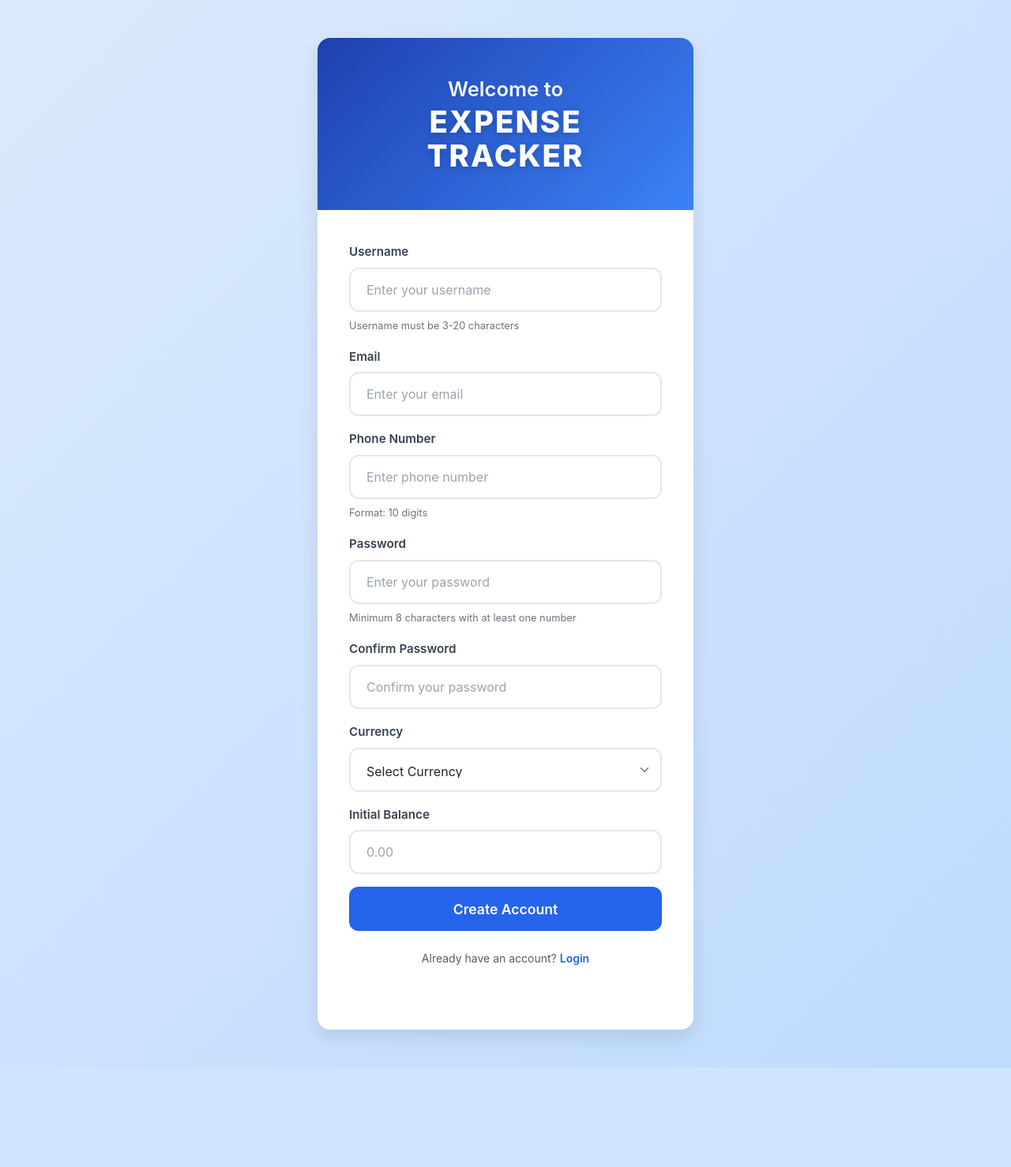
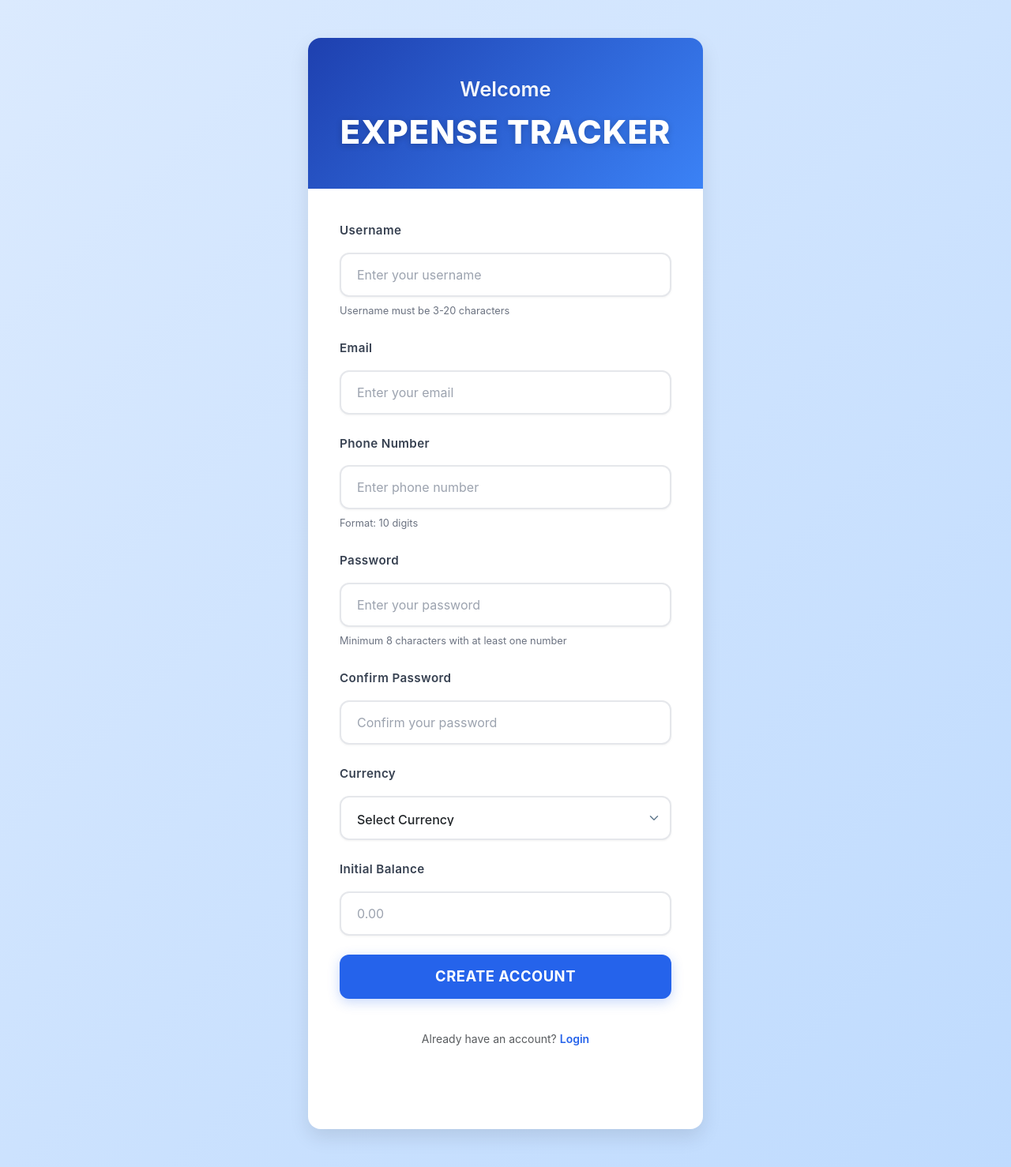
Before and after one commit to hetmewada0103/Expense-Tracker, a Flask app: page /signup in a window 1280 px wide. Shown: the whole page at 79% size. Before the commit the page ends 1352 px from the top, so only its background shows below. Run offline with Flask 3, Linux system fonts and the light colour scheme.

Commit message:
Update signup.html

```diff
--- a/templates/signup.html
+++ b/templates/signup.html
@@ -6,55 +6,58 @@
 <div class="login-wrapper">
     <div class="container py-5">
         <div class="row justify-content-center">
-            <div class="col-lg-5 col-md-6 col-12">
+            <!-- ✅ WIDER CARD: col-lg-6 like login -->
+            <div class="col-lg-6 col-md-7 col-12">
                 <!-- Signup Card -->
                 <div class="login-card">
-                    <!-- Header - TWO LINE TITLE -->
+                    <!-- Header - Welcome + SIDE BY SIDE "Expense Tracker" -->
                     <div class="login-header text-center py-5">
+                        <!-- ✅ WELCOME MESSAGE ADDED -->
+                        <h3 class="login-welcome mb-3">Welcome</h3>
                         <div class="login-title-wrapper">
-                            <h1 class="login-welcome">Welcome to</h1>
-                            <h2 class="login-tracker">EXPENSE TRACKER</h2>
+                            <!-- ✅ SIDE BY SIDE: Expense + Tracker -->
+                            <h1 class="login-main-title">Expense Tracker</h1>
                         </div>
                     </div>
 
                     <!-- Form -->
                     <div class="login-form-container">
                         <form id="signupForm" novalidate>
-                            <div class="mb-3">
-                                <label for="username" class="form-label fw-semibold mb-2">Username</label>
+                            <div class="mb-4">
+                                <label for="username" class="form-label fw-semibold mb-3">Username</label>
                                 <input type="text" class="form-control login-input" id="username" name="username" placeholder="Enter your username" required>
                                 <div class="invalid-feedback"></div>
                                 <small class="form-text text-muted">Username must be 3-20 characters</small>
                             </div>
 
-                            <div class="mb-3">
-                                <label for="email" class="form-label fw-semibold mb-2">Email</label>
+                            <div class="mb-4">
+                                <label for="email" class="form-label fw-semibold mb-3">Email</label>
                                 <input type="email" class="form-control login-input" id="email" name="email" placeholder="Enter your email" required>
                                 <div class="invalid-feedback"></div>
                             </div>
 
-                            <div class="mb-3">
-                                <label for="phone" class="form-label fw-semibold mb-2">Phone Number</label>
+                            <div class="mb-4">
+                                <label for="phone" class="form-label fw-semibold mb-3">Phone Number</label>
                                 <input type="tel" class="form-control login-input" id="phone" name="phone" placeholder="Enter phone number" required>
                                 <div class="invalid-feedback"></div>
                                 <small class="form-text text-muted">Format: 10 digits</small>
                             </div>
 
-                            <div class="mb-3">
-                                <label for="password" class="form-label fw-semibold mb-2">Password</label>
+                            <div class="mb-4">
+                                <label for="password" class="form-label fw-semibold mb-3">Password</label>
                                 <input type="password" class="form-control login-input" id="password" name="password" placeholder="Enter your password" required>
                                 <div class="invalid-feedback"></div>
                                 <small class="form-text text-muted">Minimum 8 characters with at least one number</small>
                             </div>
 
-                            <div class="mb-3">
-                                <label for="confirmPassword" class="form-label fw-semibold mb-2">Confirm Password</label>
+                            <div class="mb-4">
+                                <label for="confirmPassword" class="form-label fw-semibold mb-3">Confirm Password</label>
                                 <input type="password" class="form-control login-input" id="confirmPassword" name="confirmPassword" placeholder="Confirm your password" required>
                                 <div class="invalid-feedback"></div>
                             </div>
 
-                            <div class="mb-3">
-                                <label for="currency" class="form-label fw-semibold mb-2">Currency</label>
+                            <div class="mb-4">
+                                <label for="currency" class="form-label fw-semibold mb-3">Currency</label>
                                 <select class="form-select login-select" id="currency" name="currency" required>
                                     <option value="">Select Currency</option>
                                     <option value="USD">USD ($)</option>
@@ -66,27 +69,27 @@
                                 <div class="invalid-feedback"></div>
                             </div>
 
-                            <div class="mb-3">
-                                <label for="balance" class="form-label fw-semibold mb-2">Initial Balance</label>
+                            <div class="mb-4">
+                                <label for="balance" class="form-label fw-semibold mb-3">Initial Balance</label>
                                 <input type="number" class="form-control login-input" id="balance" name="balance" step="0.01" min="0" placeholder="0.00" required>
                                 <div class="invalid-feedback"></div>
                             </div>
 
-                            <button type="submit" class="btn btn-primary w-100 login-submit-btn mb-3" id="signupBtn">
+                            <button type="submit" class="btn btn-primary w-100 login-submit-btn mb-4" id="signupBtn">
                                 <span class="btn-text">Create Account</span>
                                 <span class="spinner-border spinner-border-sm me-2 d-none" id="signupSpinner"></span>
                             </button>
                         </form>
 
                         <!-- Login Link -->
-                        <div class="text-center pt-2">
+                        <div class="text-center pt-3">
                             <p class="text-muted mb-0 small">
                                 Already have an account? <a href="{{ url_for('login') }}" class="text-primary fw-semibold text-decoration-none create-account-link">Login</a>
                             </p>
                         </div>
 
                         <!-- Messages -->
-                        <div id="signupMessage" class="mt-3 message-alert"></div>
+                        <div id="signupMessage" class="mt-4 message-alert"></div>
                     </div>
                 </div>
             </div>
@@ -101,6 +104,8 @@
     --blue-primary: linear-gradient(135deg, #1e40af 0%, #3b82f6 100%);
     --blue-light: linear-gradient(135deg, #dbeafe 0%, #bfdbfe 100%);
     --primary-blue: #2563eb;
+    --success-green: #10b981;
+    --danger-red: #ef4444;
     --shadow: 0 10px 25px rgba(0,0,0,0.1);
     --border-radius: 16px;
 }
@@ -114,54 +119,56 @@ body {
     min-height: 100vh;
 }
 
-/* Login Card - ABSOLUTELY NO BORDERS */
+/* Login Card */
 .login-card {
     background: white;
     border-radius: var(--border-radius);
     box-shadow: var(--shadow);
     overflow: hidden;
     border: none !important;
-    border-left: none !important;
-    border-right: none !important;
+    max-width: 500px;  /* ✅ WIDER like login */
+    margin: 0 auto;
 }
 
-/* TWO LINE HEADER */
+/* Header - Welcome + Side-by-side */
 .login-header {
     background: var(--blue-primary);
     color: white;
-    padding: 3.5rem 2.5rem 3rem;
-}
-
-.login-title-wrapper {
-    display: flex;
-    flex-direction: column;
-    align-items: center;
-    gap: 0.25rem;
+    padding: 3.5rem 2.5rem 2.5rem;
 }
 
 .login-welcome {
     font-size: 1.6rem;
     font-weight: 600;
     color: rgba(255,255,255,0.95);
-    margin: 0;
+    margin: 0 0 1.5rem 0;
     line-height: 1.3;
     text-shadow: 0 1px 3px rgba(0,0,0,0.1);
 }
 
-.login-tracker {
-    font-size: 2.4rem;
+.login-title-wrapper {
+    display: flex;
+    flex-direction: row;  /* ✅ SIDE BY SIDE */
+    align-items: baseline;
+    justify-content: center;
+    gap: 0.25rem;
+}
+
+.login-main-title {
+    font-size: 2.6rem;
     font-weight: 800;
     color: white;
     margin: 0;
     line-height: 1.1;
-    letter-spacing: 2px;
+    letter-spacing: 1px;
     text-transform: uppercase;
     text-shadow: 0 2px 8px rgba(0,0,0,0.2);
+    white-space: nowrap;
 }
 
 /* Form Container */
 .login-form-container {
-    padding: 2.5rem 2.5rem 2rem;
+    padding: 2.5rem 2.5rem 2.5rem;
 }
 
 /* Labels */
@@ -169,6 +176,7 @@ body {
     color: #374151;
     font-size: 0.95rem;
     font-weight: 600;
+    letter-spacing: 0.025em;
 }
 
 /* Inputs & Selects */
@@ -178,9 +186,10 @@ body {
     border: 2px solid #e5e7eb;
     border-radius: 12px;
     font-size: 1rem;
+    font-weight: 500;
     transition: all 0.3s ease;
     background: white;
-    box-shadow: none;
+    box-shadow: 0 1px 3px rgba(0,0,0,0.05);
 }
 
 .login-select {
@@ -193,47 +202,53 @@ body {
 
 .login-input:focus, .login-select:focus {
     border-color: var(--primary-blue);
-    box-shadow: 0 0 0 3px rgba(37,99,235,0.1);
+    box-shadow: 0 0 0 3px rgba(37,99,235,0.1), 0 1px 3px rgba(0,0,0,0.1);
     background: white;
+    outline: none;
 }
 
 .login-input::placeholder {
     color: #9ca3af;
+    font-weight: 400;
 }
 
 /* Button */
 .login-submit-btn {
     height: 56px;
-    padding: 1rem 2rem;
+    padding: 0 2rem;
     background: var(--primary-blue);
     border: none !important;
     border-radius: 12px;
-    font-size: 1.1rem;
-    font-weight: 600;
+    font-size: 1.15rem;
+    font-weight: 700;
+    letter-spacing: 0.5px;
     transition: all 0.3s ease;
-    box-shadow: none;
+    box-shadow: 0 4px 15px rgba(37,99,235,0.25);
+    text-transform: uppercase;
 }
 
 .login-submit-btn:hover:not(:disabled) {
     background: #1d4ed8;
     transform: translateY(-2px);
-    box-shadow: 0 8px 25px rgba(37,99,235,0.3);
+    box-shadow: 0 8px 25px rgba(37,99,235,0.35);
 }
 
 .login-submit-btn:disabled {
     opacity: 0.8;
     cursor: not-allowed;
+    transform: none;
 }
 
-/* Create Account Link */
+/* Links */
 .create-account-link {
     color: var(--primary-blue) !important;
     font-weight: 600;
+    transition: all 0.2s ease;
 }
 
 .create-account-link:hover {
     color: #1d4ed8 !important;
-    text-decoration: underline !important;
+    text-decoration: none !important;
 }
 
 /* Form Text */
@@ -325,11 +345,8 @@ document.addEventListener('DOMContentLoaded', function() {
     const spinner = document.getElementById('signupSpinner');
     const messageDiv = document.getElementById('signupMessage');
 
-    // Override external JS button behavior if exists
-    if (submitBtn) {
-        submitBtn.addEventListener('click', function(e) {
+    form.addEventListener('submit', async function(e) {
         e.preventDefault();
-            e.stopPropagation();
 
         // Hide previous message
         messageDiv.classList.remove('show', 'alert-success', 'alert-danger');
@@ -349,38 +366,62 @@ document.addEventListener('DOMContentLoaded', function() {
             balance: parseFloat(document.getElementById('balance').value) || 0
         };
 
-            fetch('/signup', {
+        try {
+            const response = await fetch('/signup', {
                 method: 'POST',
                 headers: { 'Content-Type': 'application/json' },
                 body: JSON.stringify(formData)
-            })
-            .then(response => response.json())
-            .then(data => {
+            });
+
+            const data = await response.json();
+
             if (data.success) {
-                    messageDiv.className = 'alert-success';
-                    messageDiv.textContent = data.message || 'Account created successfully!';
+                // ✅ PROFESSIONAL SUCCESS MESSAGE LIKE LOGIN
+                messageDiv.innerHTML = `
+                    <div class="d-flex align-items-center">
+                        <i class="bi bi-check-circle-fill me-3 fs-4 text-success"></i>
+                        <div>
+                            <strong>Account Created Successfully!</strong><br>
+                            <small class="opacity-75">Redirecting to login...</small>
+                        </div>
+                    </div>
+                `;
+                messageDiv.className = 'alert-success message-alert';
                 messageDiv.classList.add('show');
+
                 setTimeout(() => {
                     window.location.href = '/login';
                 }, 1500);
             } else {
-                    messageDiv.className = 'alert-danger';
-                    messageDiv.textContent = data.message || 'Signup failed';
+                // ✅ PROFESSIONAL ERROR MESSAGE LIKE LOGIN
+                messageDiv.innerHTML = `
+                    <div class="d-flex align-items-center">
+                        <i class="bi bi-exclamation-triangle-fill me-3 fs-4 text-danger"></i>
+                        <strong>${data.message || 'Signup failed'}</strong>
+                    </div>
+                `;
+                messageDiv.className = 'alert-danger message-alert';
                 messageDiv.classList.add('show');
             }
-            })
-            .catch(error => {
-                messageDiv.className = 'alert-danger';
-                messageDiv.textContent = 'Network error. Please try again.';
+        } catch (error) {
+            // ✅ NETWORK ERROR LIKE LOGIN
+            messageDiv.innerHTML = `
+                <div class="d-flex align-items-center">
+                    <i class="bi bi-wifi-off me-3 fs-4 text-muted"></i>
+                    <strong>Network Error</strong><br>
+                    <small class="opacity-75">Please check your connection and try again</small>
+                </div>
+            `;
+            messageDiv.className = 'alert-danger message-alert';
             messageDiv.classList.add('show');
-            })
-            .finally(() => {
+        } finally {
+            setTimeout(() => {
                 submitBtn.disabled = false;
                 spinner.classList.add('d-none');
                 btnText.textContent = 'Create Account';
+            }, 500);
+        }
     });
-        });
-    }
 });
 </script>
 {% endblock %}
```
Also changed, not shown: other parts of templates/signup.html (+30 -25 lines). Lines whose indentation alone changed are shown as unchanged.
